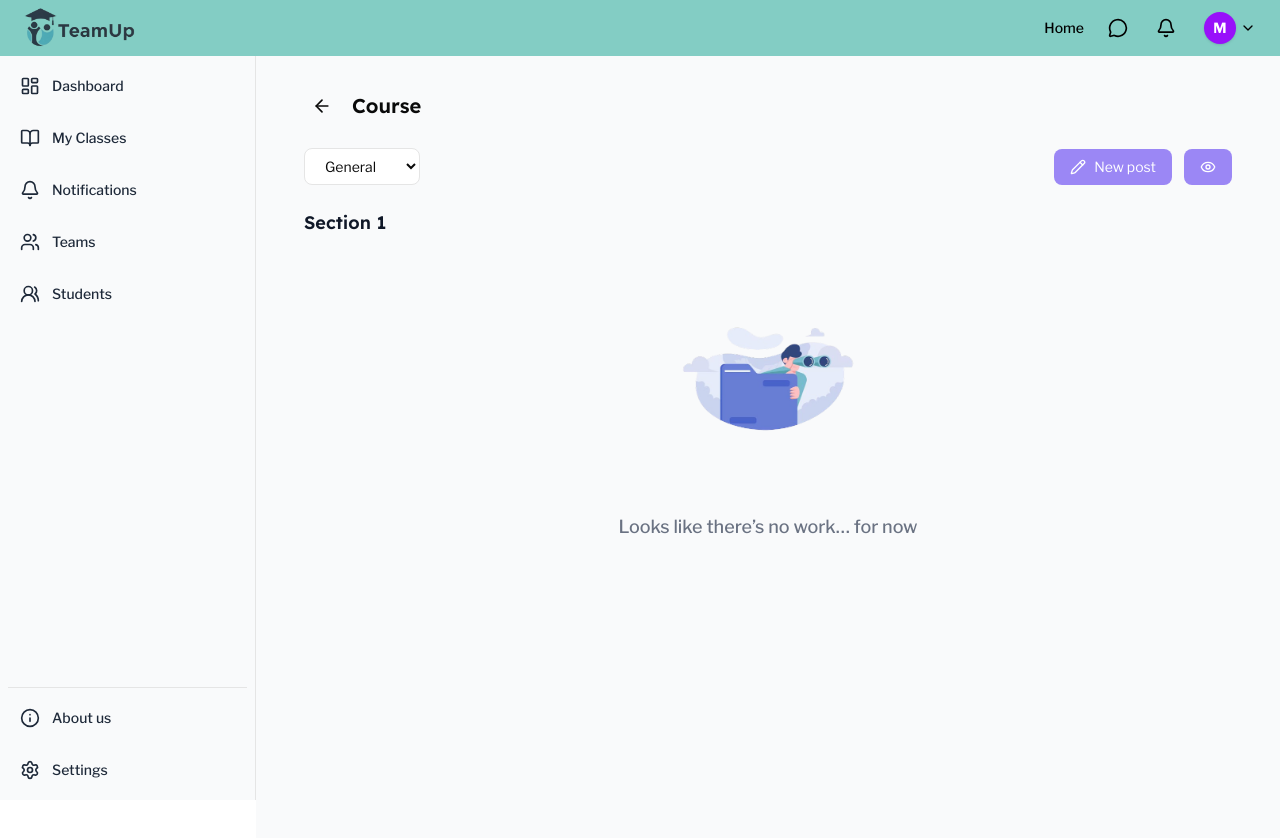
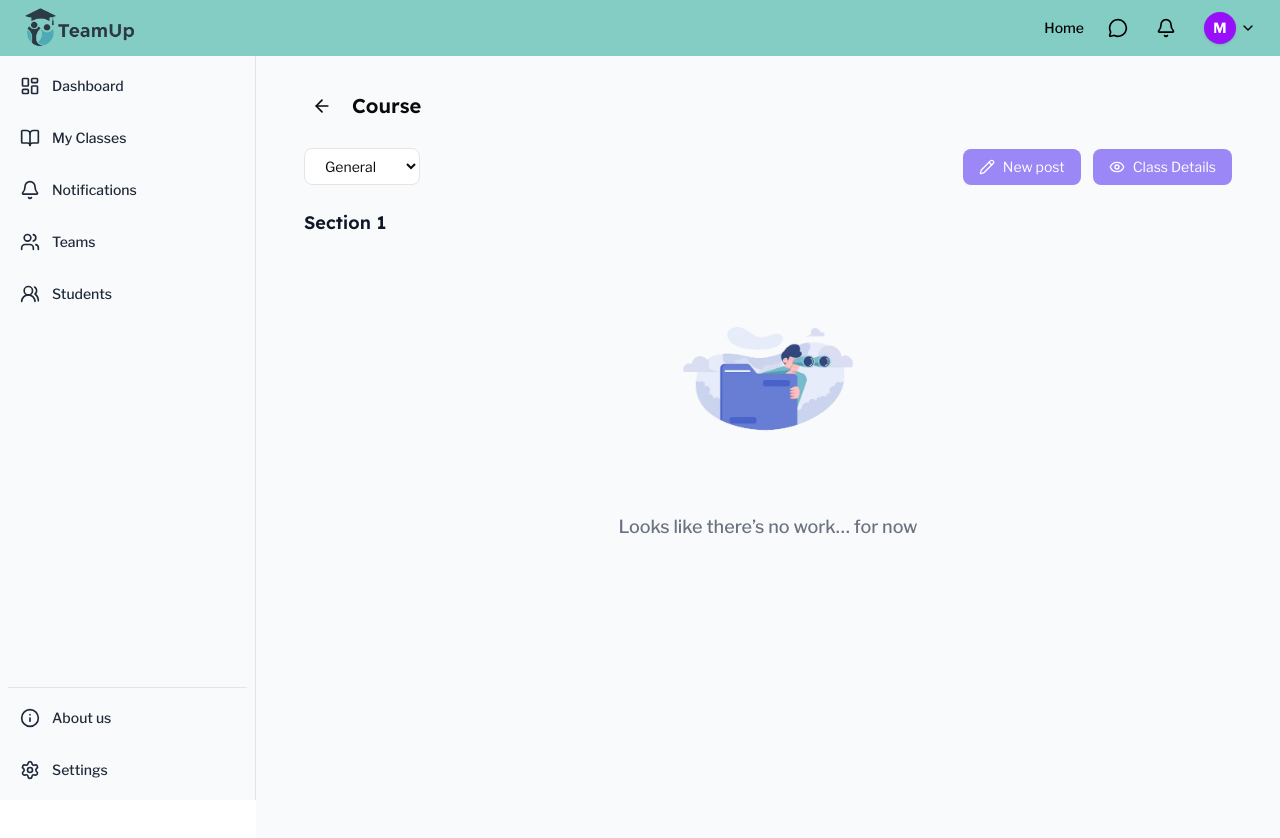
Before and after one commit to Mariam-Eid-Mohamed/Team-Up, a React (Vite) app: page /instructor/classes/1/sections/1 in a window 1280 px wide. Shown: the top 838 px of the page. Built offline with nearby package versions, Linux system fonts and the light colour scheme.

Commit message:
username input validation and tests are done

```diff
--- a/src/Pages/Auth/Register/Register.tsx
+++ b/src/Pages/Auth/Register/Register.tsx
@@ -25,6 +25,7 @@ const Register = () => {
     defaultValues: {
       first_name: "",
       last_name: "",
+      username: "",
       email: "",
       password: "",
       confirmPassword: "",
@@ -57,7 +58,7 @@ const Register = () => {
         first_name: data.first_name,
         last_name: data.last_name,
         email: data.email,
-        username: data.email.split("@")[0],
+        username: data.username,
         password: data.password,
         role: data.role,
         rememberMe: false,
--- a/src/components/ClassStream/ActionButtons.tsx
+++ b/src/components/ClassStream/ActionButtons.tsx
@@ -79,9 +79,10 @@ export default function ActionButtons({
                 : `/student/classes/${id}/details`,
             )
           }
-          className="flex items-center gap-2 px-3 sm:px-4 py-2 rounded-md bg-[#9B87F5] hover:bg-purple-700 text-white text-sm"
+          className="flex items-center gap-2 px-3 sm:px-4 py-2 rounded-md bg-[#9B87F5] hover:bg-purple-700 text-white text-sm hover:cursor-pointer"
         >
           <Eye size={16} />
+          <span>Class Details</span>
         </button>
       </div>
       <AnnouncementModal
--- a/src/interfaces/interfaces.ts
+++ b/src/interfaces/interfaces.ts
@@ -6,6 +6,7 @@ export interface LoginInputs {
 export interface RegisterInputs {
   first_name: string;
   last_name: string;
+  username: string;
   email: string;
   password: string;
   role: string;
--- a/src/utilis/Validations/Validations.ts
+++ b/src/utilis/Validations/Validations.ts
@@ -12,6 +12,10 @@ export const RegisterSchema = z
   .object({
     first_name: z.string().min(1, "First Name is required"),
     last_name: z.string().min(1, "Last Name is required"),
+    username: z
+      .string()
+      .min(1, "Username is required")
+      .min(3, "Username must be at least 3 characters"),
     email: z.string().email("Invalid email"),
     password: z.string().min(6, "Password must be at least 6 characters"),
     confirmPassword: z
@@ -48,7 +52,10 @@ export type CreateClassInputs = z.infer<typeof CreateClassSchema>;
 
 /* JOIN CLASS SCHEMA */
 export const JoinClassSchema = z.object({
-  classCode: z.string().min(1, "Class code is required").length(6, "Class code must be exactly 6 characters"),
+  classCode: z
+    .string()
+    .min(1, "Class code is required")
+    .length(6, "Class code must be exactly 6 characters"),
 });
 
 /* TYPES */
@@ -56,10 +63,12 @@ export type JoinClassInputs = z.infer<typeof JoinClassSchema>;
 
 /* SEARCH USERNAME SCHEMA */
 export const SearchUsernameSchema = z.object({
-  username: z.string().refine(
-    (val) => !val || val.trim().length === 0 || val.trim().length >= 3,
-    { message: "Username must be at least 3 characters" }
-  ),
+  username: z
+    .string()
+    .refine(
+      (val) => !val || val.trim().length === 0 || val.trim().length >= 3,
+      { message: "Username must be at least 3 characters" }
+    ),
 });
 
 /* TYPES */
```
Also changed, not shown: 2 other files (tests, documents, lock files or other folders).
